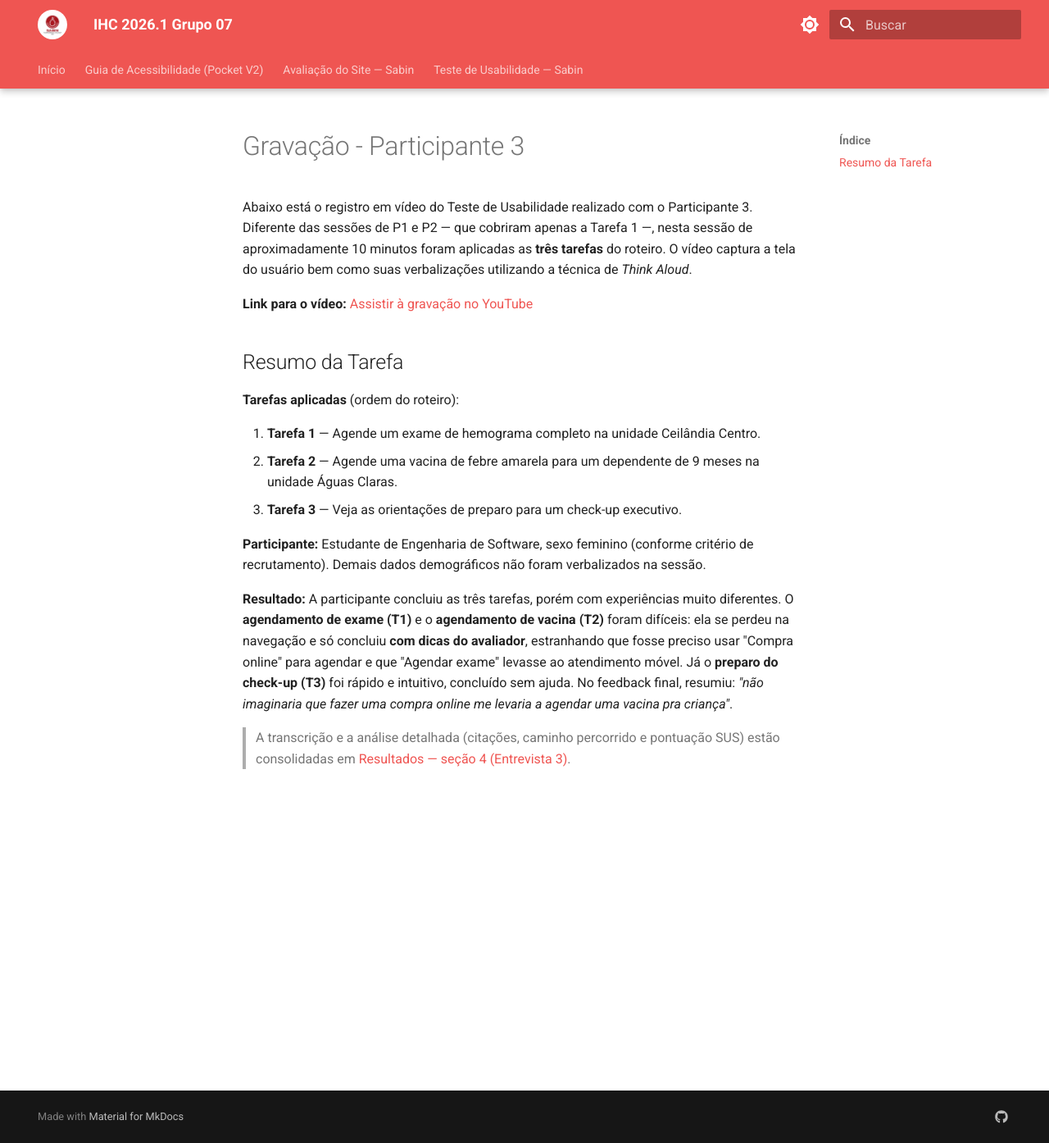
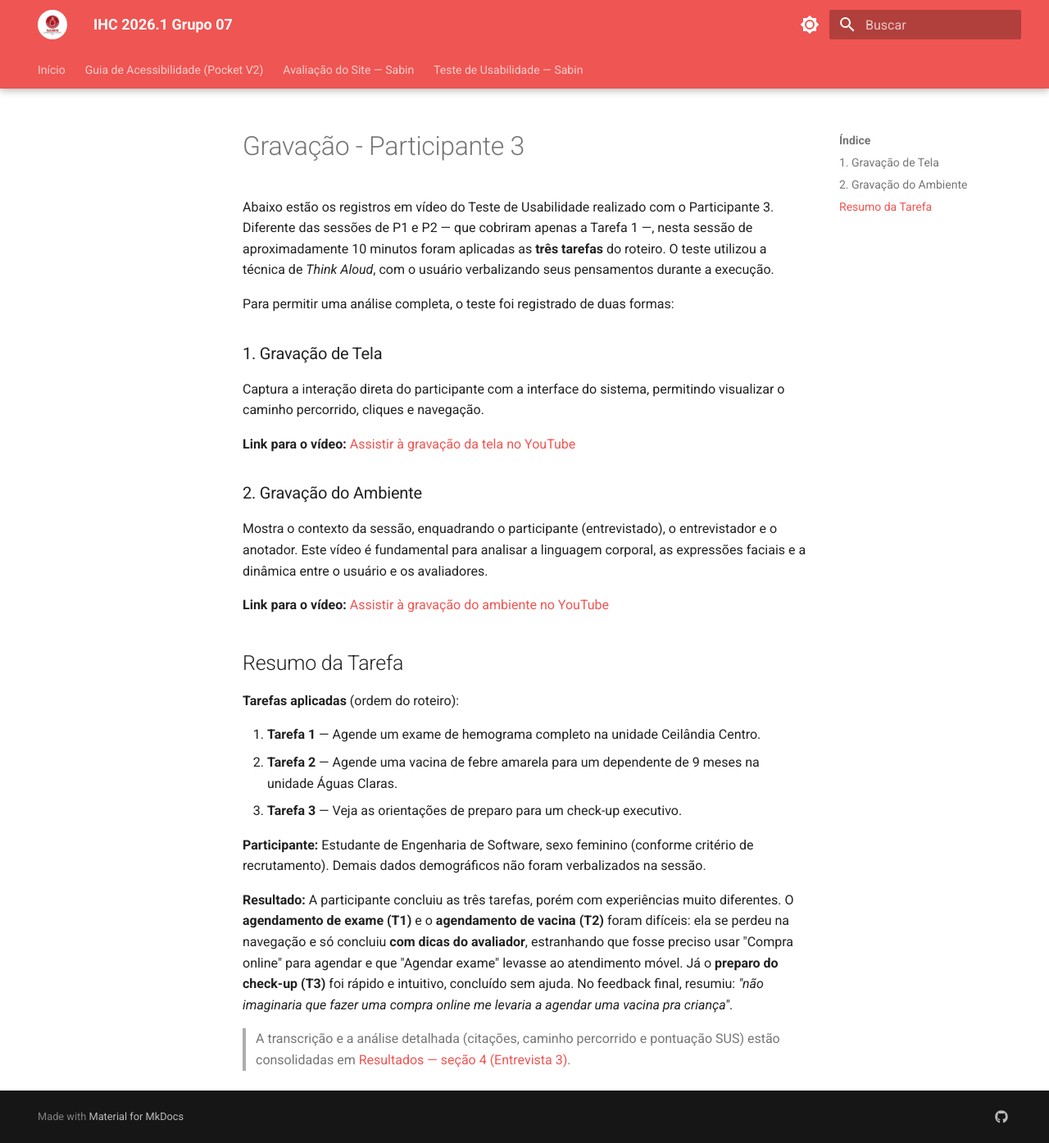
Before and after one commit to UnB-IHC/IHC_2026.1_Grupo07, an MkDocs documentation site: the page built from docs/ihc-sabin/teste-usabilidade/testes/P3/gravacao_p3.md, in a window 1280 px wide and 1394 px high. Shown: the whole window at 82% size. Built offline with MkDocs 1.6.1 and Material for MkDocs 9.7.7, drawn with Linux system fonts in a browser that asks for light colours.

Commit message:
adiciona gravação do participante 3

```diff
--- a/docs/ihc-sabin/teste-usabilidade/videos/P3/gravacao.md
+++ b/docs/ihc-sabin/teste-usabilidade/testes/P3/gravacao_p3.md
@@ -1,9 +1,20 @@
 # Gravação - Participante 3
 
-Abaixo está o registro em vídeo do Teste de Usabilidade realizado com o Participante 3. Diferente das sessões de P1 e P2 — que cobriram apenas a Tarefa 1 —, nesta sessão de aproximadamente 10 minutos foram aplicadas as **três tarefas** do roteiro. O vídeo captura a tela do usuário bem como suas verbalizações utilizando a técnica de *Think Aloud*.
+Abaixo estão os registros em vídeo do Teste de Usabilidade realizado com o Participante 3. Diferente das sessões de P1 e P2 — que cobriram apenas a Tarefa 1 —, nesta sessão de aproximadamente 10 minutos foram aplicadas as **três tarefas** do roteiro. O teste utilizou a técnica de *Think Aloud*, com o usuário verbalizando seus pensamentos durante a execução.
+
+Para permitir uma análise completa, o teste foi registrado de duas formas:
+
+### 1. Gravação de Tela
+Captura a interação direta do participante com a interface do sistema, permitindo visualizar o caminho percorrido, cliques e navegação.
 
 **Link para o vídeo:**
-[Assistir à gravação no YouTube](https://www.youtube.com/watch?v=Yy9u99nBeJw)
+[Assistir à gravação da tela no YouTube](https://www.youtube.com/watch?v=Yy9u99nBeJw)
+
+### 2. Gravação do Ambiente
+Mostra o contexto da sessão, enquadrando o participante (entrevistado), o entrevistador e o anotador. Este vídeo é fundamental para analisar a linguagem corporal, as expressões faciais e a dinâmica entre o usuário e os avaliadores.
+
+**Link para o vídeo:**
+[Assistir à gravação do ambiente no YouTube](INSIRA_O_LINK_AQUI)
 
 ## Resumo da Tarefa
 
```
Also changed, not shown: docs/ihc-sabin/teste-usabilidade/testes/P1/gravacao_p1.md (renamed from docs/ihc-sabin/teste-usabilidade/videos/P1/gravacao_p1.md), docs/ihc-sabin/teste-usabilidade/testes/P2/gravacao_p2.md (renamed from docs/ihc-sabin/teste-usabilidade/videos/P2/gravacao_p2.md), docs/ihc-sabin/teste-usabilidade/testes/teste-piloto/teste-piloto.md (renamed from docs/ihc-sabin/teste-usabilidade/teste-piloto/teste-piloto.md).
